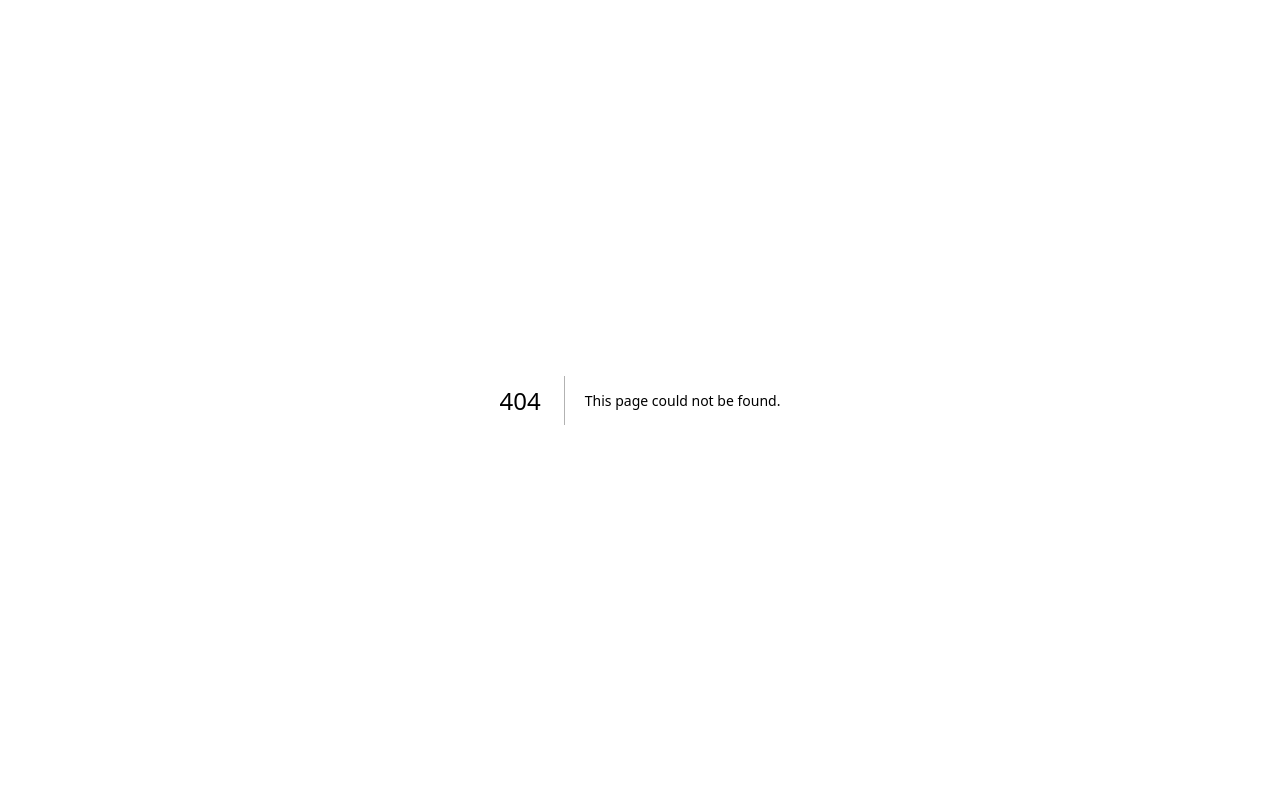
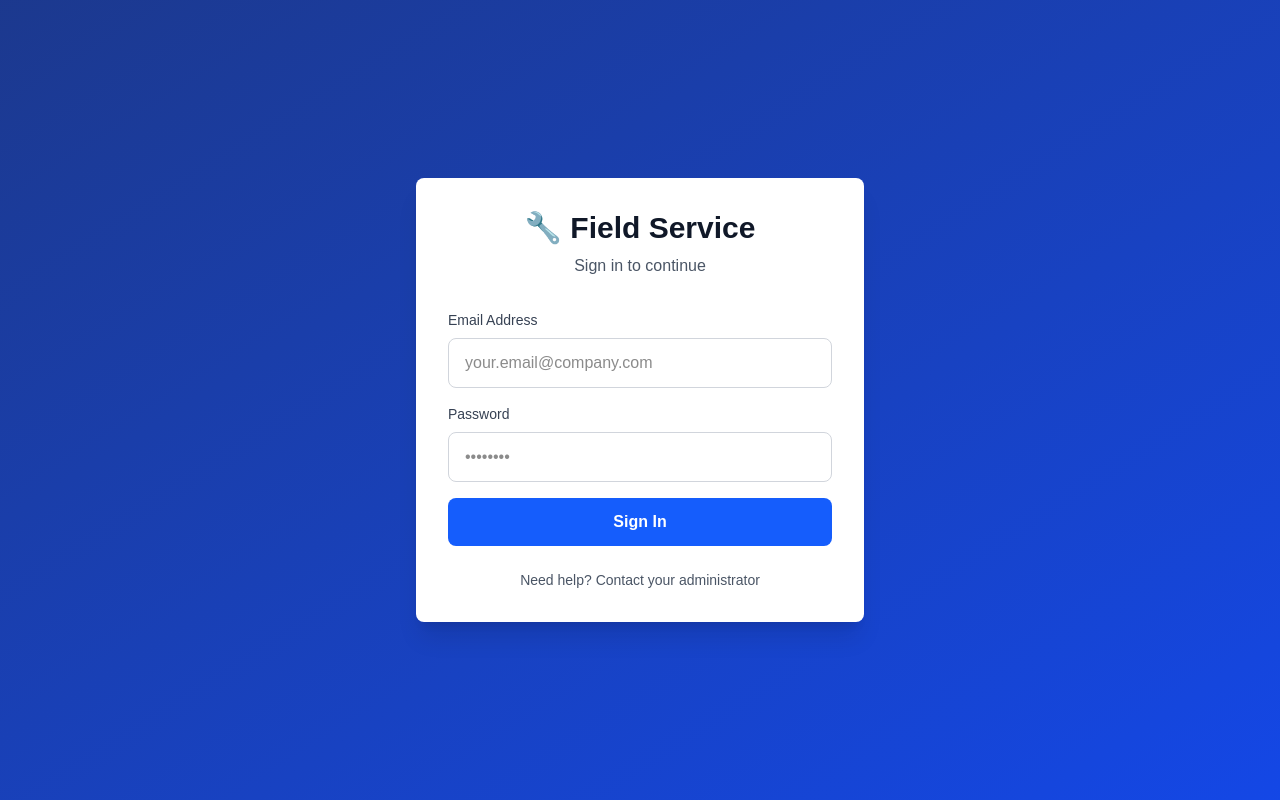
Before and after one commit to emfcontracting/field-service-dashboard, a Next.js app: page /login in a window 1280 px wide. Before the commit this address had no page. Built offline with nearby package versions, Linux system fonts and the light colour scheme; no server answers.

Commit message:
Add login page

```diff
--- /dev/null
+++ b/app/login/page.js
@@ -0,0 +1,115 @@
+'use client';
+
+import { useState } from 'react';
+import { createClient } from '@supabase/supabase-js';
+import { useRouter } from 'next/navigation';
+
+const supabase = createClient(
+  process.env.NEXT_PUBLIC_SUPABASE_URL || '',
+  process.env.NEXT_PUBLIC_SUPABASE_ANON_KEY || ''
+);
+
+export default function LoginPage() {
+  const router = useRouter();
+  const [email, setEmail] = useState('');
+  const [password, setPassword] = useState('');
+  const [loading, setLoading] = useState(false);
+  const [error, setError] = useState('');
+
+  async function handleLogin(e) {
+    e.preventDefault();
+    setLoading(true);
+    setError('');
+
+    try {
+      const { data, error } = await supabase.auth.signInWithPassword({
+        email: email,
+        password: password,
+      });
+
+      if (error) throw error;
+
+      // Check if user exists in users table
+      const { data: userData, error: userError } = await supabase
+        .from('users')
+        .select('*')
+        .eq('user_id', data.user.id)
+        .single();
+
+      if (userError || !userData) {
+        throw new Error('User not found in system');
+      }
+
+      // Redirect based on role
+      if (userData.role === 'lead_tech' || userData.role === 'helper') {
+        router.push('/mobile');
+      } else {
+        router.push('/');
+      }
+    } catch (error) {
+      console.error('Login error:', error);
+      setError(error.message || 'Invalid email or password');
+    } finally {
+      setLoading(false);
+    }
+  }
+
+  return (
+    <div className="min-h-screen bg-gradient-to-br from-blue-900 to-blue-700 flex items-center justify-center p-4">
+      <div className="bg-white rounded-lg shadow-xl p-8 max-w-md w-full">
+        <div className="text-center mb-8">
+          <h1 className="text-3xl font-bold text-gray-900 mb-2">🔧 Field Service</h1>
+          <p className="text-gray-600">Sign in to continue</p>
+        </div>
+
+        <form onSubmit={handleLogin} className="space-y-4">
+          {error && (
+            <div className="bg-red-50 border border-red-200 text-red-700 px-4 py-3 rounded-lg text-sm">
+              {error}
+            </div>
+          )}
+
+          <div>
+            <label className="block text-sm font-medium text-gray-700 mb-2">
+              Email Address
+            </label>
+            <input
+              type="email"
+              required
+              value={email}
+              onChange={(e) => setEmail(e.target.value)}
+              className="w-full px-4 py-3 border border-gray-300 rounded-lg focus:ring-2 focus:ring-blue-500 focus:border-transparent"
+              placeholder="your.email@company.com"
+            />
+          </div>
+
+          <div>
+            <label className="block text-sm font-medium text-gray-700 mb-2">
+              Password
+            </label>
+            <input
+              type="password"
+              required
+              value={password}
+              onChange={(e) => setPassword(e.target.value)}
+              className="w-full px-4 py-3 border border-gray-300 rounded-lg focus:ring-2 focus:ring-blue-500 focus:border-transparent"
+              placeholder="••••••••"
+            />
+          </div>
+
+          <button
+            type="submit"
+            disabled={loading}
+            className="w-full bg-blue-600 text-white px-4 py-3 rounded-lg font-bold hover:bg-blue-700 disabled:bg-gray-400 transition"
+          >
+            {loading ? 'Signing in...' : 'Sign In'}
+          </button>
+        </form>
+
+        <div className="mt-6 text-center text-sm text-gray-600">
+          <p>Need help? Contact your administrator</p>
+        </div>
+      </div>
+    </div>
+  );
+}
```
